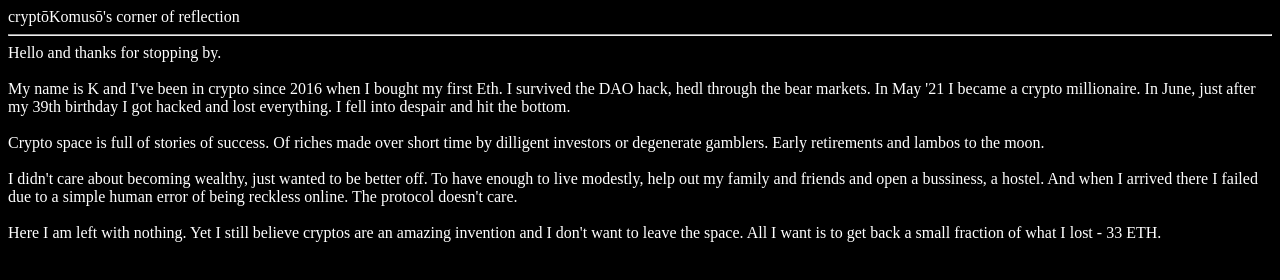
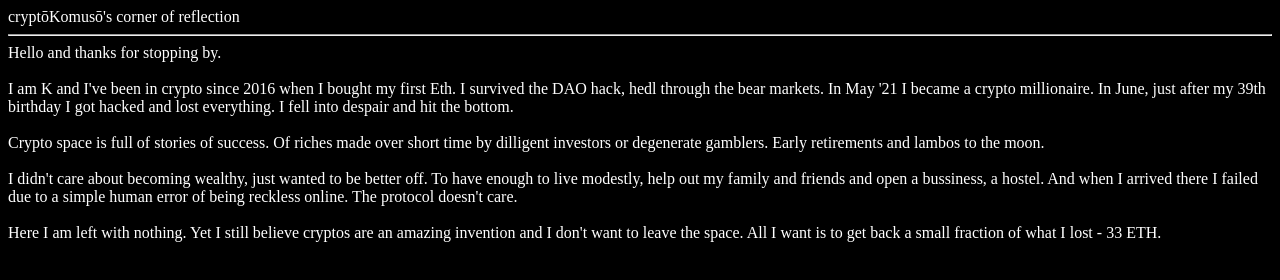
Before and after one commit to cryptoKomuso/cryptoKomuso.github.io, a plain HTML site: page main.html in a window 1280 px wide. Drawn offline with Linux system fonts and the light colour scheme.

Commit message:
Update main.html

```diff
--- a/main.html
+++ b/main.html
@@ -18,7 +18,7 @@
 			<section>
 			Hello and thanks for stopping by. <br/>
 			<br/>
-			My name is K and I've been in crypto since 2016 when I bought my first Eth. I survived the DAO hack, hedl through the bear markets. In May '21 I became a crypto millionaire. In June, just after my 39th birthday I got hacked and lost everything. I fell into despair and hit the bottom.<br/>
+			I am K and I've been in crypto since 2016 when I bought my first Eth. I survived the DAO hack, hedl through the bear markets. In May '21 I became a crypto millionaire. In June, just after my 39th birthday I got hacked and lost everything. I fell into despair and hit the bottom.<br/>
 			<br/>
 			Crypto space is full of stories of success. Of riches made over short time by dilligent investors or degenerate gamblers. Early retirements and lambos to the moon.<br/>
 			<br/>
```
